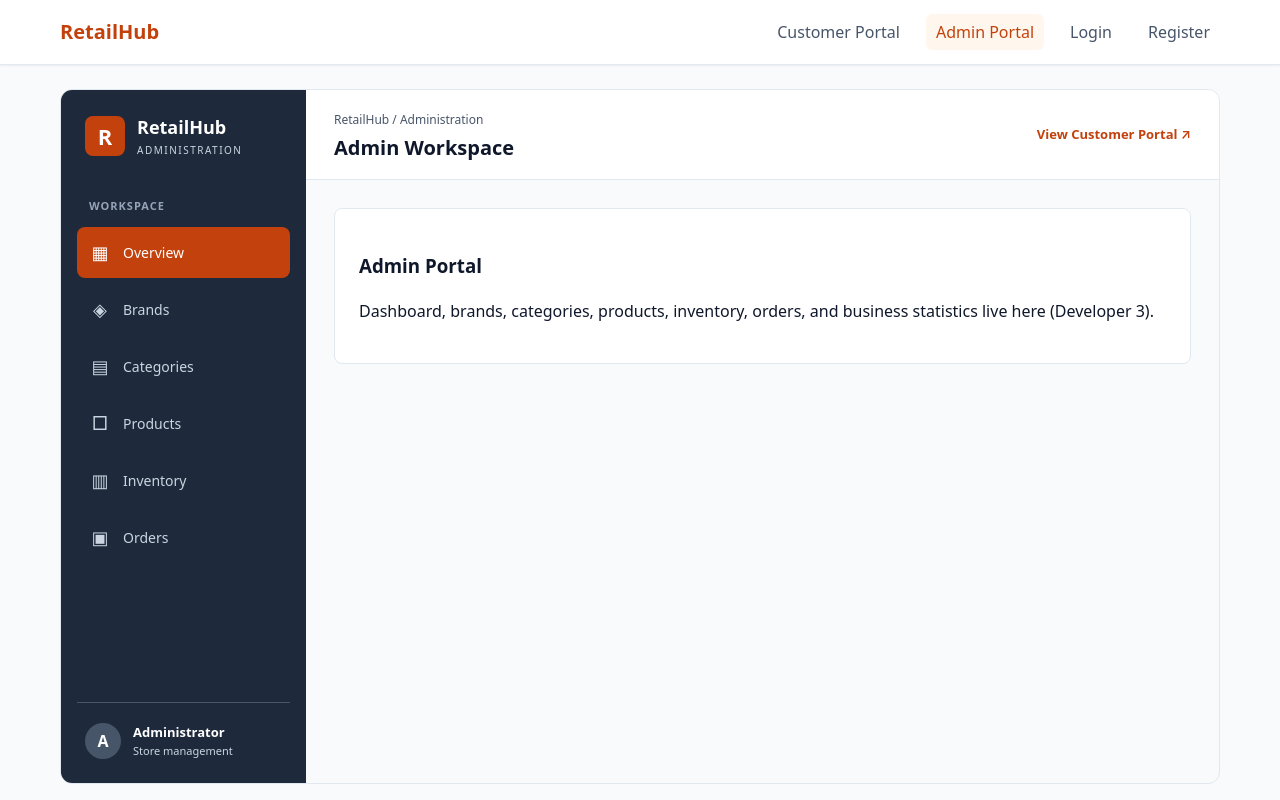
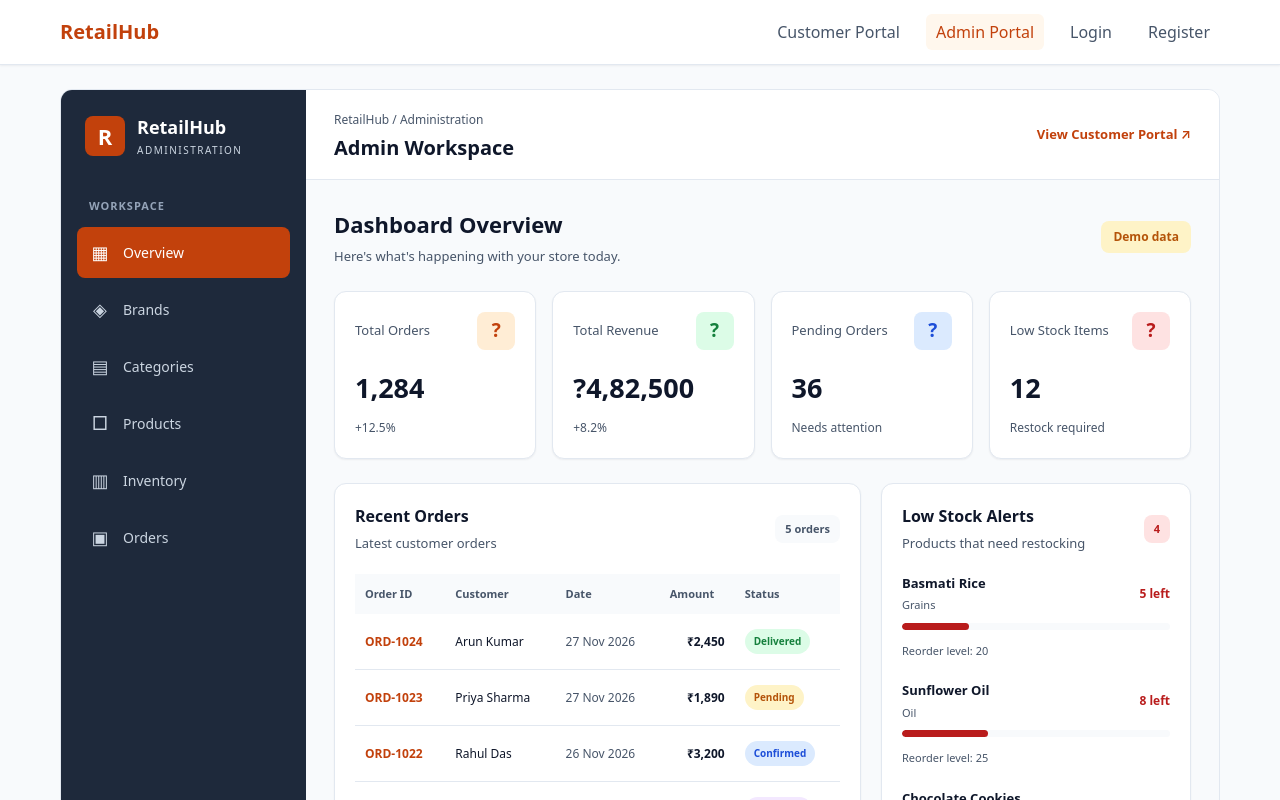
Before and after one commit to the-AbdulRafik/Retail-hub, an Angular app in the folder frontend/retail-hub-ui/: page /admin in a window 1280 px wide. Shown: the top 800 px of the page. Built offline with nearby package versions, Linux system fonts and the light colour scheme.

Commit message:
feat(admin): add dashboard overview and store metrics

```diff
--- /dev/null
+++ b/frontend/retail-hub-ui/src/app/features/admin/pages/admin-dashboard/admin-dashboard.css
@@ -0,0 +1,311 @@
+:host {
+  display: block;
+}
+
+.dashboard {
+  display: grid;
+  gap: 24px;
+}
+
+.page-heading {
+  display: flex;
+  justify-content: space-between;
+  align-items: center;
+  gap: 16px;
+}
+
+.page-heading h2 {
+  margin: 0;
+  color: var(--color-text);
+  font-size: 22px;
+}
+
+.page-heading p,
+.panel-heading p {
+  margin: 6px 0 0;
+  color: var(--color-text-muted);
+  font-size: 13px;
+}
+
+.demo-label {
+  padding: 7px 12px;
+  color: var(--color-warning);
+  background: #fef3c7;
+  border-radius: var(--radius-md);
+  font-size: 12px;
+  font-weight: 700;
+}
+
+.stats-grid {
+  display: grid;
+  grid-template-columns: repeat(4, minmax(0, 1fr));
+  gap: 16px;
+}
+
+.stat-card,
+.panel {
+  background: var(--color-surface);
+  border: 1px solid var(--color-border);
+  border-radius: var(--radius-lg);
+  box-shadow: var(--shadow-sm);
+}
+
+.stat-card {
+  padding: 20px;
+}
+
+.stat-top {
+  display: flex;
+  align-items: center;
+  justify-content: space-between;
+  gap: 8px;
+}
+
+.stat-label {
+  color: var(--color-text-muted);
+  font-size: 13px;
+}
+
+.stat-icon {
+  width: 38px;
+  height: 38px;
+  display: grid;
+  place-items: center;
+  border-radius: var(--radius-md);
+  font-size: 19px;
+  font-weight: 700;
+}
+
+.stat-icon.orange {
+  color: var(--color-primary);
+  background: #ffedd5;
+}
+
+.stat-icon.green {
+  color: var(--color-success);
+  background: #dcfce7;
+}
+
+.stat-icon.blue {
+  color: #1d4ed8;
+  background: #dbeafe;
+}
+
+.stat-icon.red {
+  color: var(--color-danger);
+  background: #fee2e2;
+}
+
+.stat-card h3 {
+  margin: 18px 0 6px;
+  color: var(--color-text);
+  font-size: 27px;
+}
+
+.stat-change {
+  color: var(--color-text-muted);
+  font-size: 12px;
+}
+
+.dashboard-grid {
+  display: grid;
+  grid-template-columns: minmax(0, 1.7fr) minmax(280px, 1fr);
+  gap: 20px;
+  align-items: start;
+}
+
+.panel {
+  min-width: 0;
+  padding: 20px;
+}
+
+.panel-heading {
+  display: flex;
+  justify-content: space-between;
+  align-items: center;
+  gap: 12px;
+  margin-bottom: 20px;
+}
+
+.panel-heading h3 {
+  margin: 0;
+  color: var(--color-text);
+  font-size: 16px;
+}
+
+.record-count,
+.alert-count {
+  padding: 6px 10px;
+  color: var(--color-text-muted);
+  background: var(--color-bg);
+  border-radius: var(--radius-md);
+  font-size: 11px;
+  font-weight: 600;
+}
+
+.alert-count {
+  color: var(--color-danger);
+  background: #fee2e2;
+}
+
+.table-wrapper {
+  width: 100%;
+  overflow-x: auto;
+}
+
+table {
+  width: 100%;
+  border-collapse: collapse;
+  white-space: nowrap;
+  text-align: left;
+}
+
+th {
+  padding: 12px 10px;
+  color: var(--color-text-muted);
+  background: var(--color-bg);
+  font-size: 11px;
+  font-weight: 700;
+}
+
+td {
+  padding: 15px 10px;
+  border-bottom: 1px solid var(--color-border);
+  color: var(--color-text);
+  font-size: 12px;
+}
+
+tbody tr:last-child td {
+  border-bottom: none;
+}
+
+.order-id {
+  color: var(--color-primary);
+  font-weight: 700;
+}
+
+.date-cell {
+  color: var(--color-text-muted);
+}
+
+.amount-cell {
+  text-align: right;
+  font-weight: 600;
+}
+
+.status-badge {
+  display: inline-block;
+  padding: 5px 9px;
+  border-radius: 20px;
+  font-size: 10px;
+  font-weight: 700;
+}
+
+.status-badge.delivered {
+  color: var(--color-success);
+  background: #dcfce7;
+}
+
+.status-badge.pending {
+  color: var(--color-warning);
+  background: #fef3c7;
+}
+
+.status-badge.confirmed {
+  color: #1d4ed8;
+  background: #dbeafe;
+}
+
+.status-badge.preparing {
+  color: #7e22ce;
+  background: #f3e8ff;
+}
+
+.status-badge.cancelled {
+  color: var(--color-danger);
+  background: #fee2e2;
+}
+
+.stock-list {
+  display: grid;
+  gap: 22px;
+}
+
+.stock-item {
+  display: grid;
+  gap: 9px;
+}
+
+.stock-info {
+  display: flex;
+  justify-content: space-between;
+  align-items: center;
+  gap: 10px;
+}
+
+.stock-info strong,
+.stock-info small {
+  display: block;
+}
+
+.stock-info strong {
+  color: var(--color-text);
+  font-size: 13px;
+}
+
+.stock-info small,
+.reorder-text {
+  margin-top: 4px;
+  color: var(--color-text-muted);
+  font-size: 11px;
+}
+
+.stock-quantity {
+  color: var(--color-danger);
+  font-size: 12px;
+  font-weight: 700;
+  white-space: nowrap;
+}
+
+.stock-track {
+  height: 7px;
+  overflow: hidden;
+  background: var(--color-bg);
+  border-radius: 10px;
+}
+
+.stock-progress {
+  display: block;
+  height: 100%;
+  background: var(--color-danger);
+  border-radius: 10px;
+}
+
+@media (max-width: 1100px) {
+  .stats-grid {
+    grid-template-columns: repeat(2, minmax(0, 1fr));
+  }
+
+  .dashboard-grid {
+    grid-template-columns: 1fr;
+  }
+}
+
+@media (max-width: 600px) {
+  .page-heading {
+    align-items: flex-start;
+    flex-direction: column;
+  }
+
+  .stats-grid {
+    grid-template-columns: 1fr;
+  }
+
+  .stat-card {
+    padding: 16px;
+  }
+
+  .panel {
+    padding: 14px;
+  }
+}
--- /dev/null
+++ b/frontend/retail-hub-ui/src/app/features/admin/pages/admin-dashboard/admin-dashboard.html
@@ -0,0 +1,115 @@
+<section class="dashboard">
+  <div class="page-heading">
+    <div>
+      <h2>Dashboard Overview</h2>
+      <p>Here's what's happening with your store today.</p>
+    </div>
+
+    <span class="demo-label">Demo data</span>
+  </div>
+
+  <section class="stats-grid" aria-label="Store statistics">
+    @for (stat of stats; track stat.label) {
+      <article class="stat-card">
+        <div class="stat-top">
+          <span class="stat-label">{{ stat.label }}</span>
+          <span class="stat-icon" [class]="stat.tone">
+            {{ stat.icon }}
+          </span>
+        </div>
+
+        <h3>{{ stat.value }}</h3>
+        <span class="stat-change">{{ stat.change }}</span>
+      </article>
+    }
+  </section>
+
+  <section class="dashboard-grid">
+    <article class="panel orders-panel">
+      <div class="panel-heading">
+        <div>
+          <h3>Recent Orders</h3>
+          <p>Latest customer orders</p>
+        </div>
+        <span class="record-count">{{ recentOrders.length }} orders</span>
+      </div>
+
+      <div class="table-wrapper">
+        <table>
+          <thead>
+            <tr>
+              <th>Order ID</th>
+              <th>Customer</th>
+              <th>Date</th>
+              <th>Amount</th>
+              <th>Status</th>
+            </tr>
+          </thead>
+
+          <tbody>
+            @for (order of recentOrders; track order.orderNumber) {
+              <tr>
+                <td class="order-id">{{ order.orderNumber }}</td>
+                <td>{{ order.customer }}</td>
+                <td class="date-cell">{{ order.date }}</td>
+                <td class="amount-cell">
+                  {{ order.amount | currency:'INR':'symbol':'1.0-0' }}
+                </td>
+                <td>
+                  <span class="status-badge" [class]="order.status.toLowerCase()">
+                    {{ order.status }}
+                  </span>
+                </td>
+              </tr>
+            }
+          </tbody>
+        </table>
+      </div>
+    </article>
+
+    <article class="panel inventory-panel">
+      <div class="panel-heading">
+        <div>
+          <h3>Low Stock Alerts</h3>
+          <p>Products that need restocking</p>
+        </div>
+        <span class="alert-count">{{ lowStockProducts.length }}</span>
+      </div>
+
+      <div class="stock-list">
+        @for (product of lowStockProducts; track product.name) {
+          <div class="stock-item">
+            <div class="stock-info">
+              <div>
+                <strong>{{ product.name }}</strong>
+                <small>{{ product.category }}</small>
+              </div>
+
+              <span class="stock-quantity">
+                {{ product.stock }} left
+              </span>
+            </div>
+
+            <div
+              class="stock-track"
+              role="progressbar"
+              [attr.aria-valuenow]="product.stock"
+              [attr.aria-valuemin]="0"
+              [attr.aria-valuemax]="product.reorderLevel"
+              [attr.aria-label]="product.name + ' stock level'"
+            >
+              <span
+                class="stock-progress"
+                [style.width.%]="(product.stock / product.reorderLevel) * 100"
+              ></span>
+            </div>
+
+            <small class="reorder-text">
+              Reorder level: {{ product.reorderLevel }}
+            </small>
+          </div>
+        }
+      </div>
+    </article>
+  </section>
+</section>
--- a/frontend/retail-hub-ui/src/app/features/admin/pages/admin-dashboard/admin-dashboard.ts
+++ b/frontend/retail-hub-ui/src/app/features/admin/pages/admin-dashboard/admin-dashboard.ts
@@ -1,20 +1,34 @@
+import { CurrencyPipe } from '@angular/common';
 import { Component } from '@angular/core';
 
 @Component({
   selector: 'app-admin-dashboard',
-  template: `
-    <section class="placeholder-panel">
-      <h1>Admin Portal</h1>
-      <p>Dashboard, brands, categories, products, inventory, orders, and business statistics live here (Developer 3).</p>
-    </section>
-  `,
-  styles: `
-    .placeholder-panel {
-      padding: 1.5rem;
-      background: var(--color-surface);
-      border: 1px solid var(--color-border);
-      border-radius: var(--radius-md);
-    }
-  `,
+  imports: [CurrencyPipe],
+  templateUrl: './admin-dashboard.html',
+  styleUrl: './admin-dashboard.css',
 })
-export class AdminDashboard {}
+export class AdminDashboard {
+  protected readonly isDemoData = true;
+
+  protected readonly stats = [
+    { label: 'Total Orders', value: '1,284', change: '+12.5%', icon: '?', tone: 'orange' },
+    { label: 'Total Revenue', value: '?4,82,500', change: '+8.2%', icon: '?', tone: 'green' },
+    { label: 'Pending Orders', value: '36', change: 'Needs attention', icon: '?', tone: 'blue' },
+    { label: 'Low Stock Items', value: '12', change: 'Restock required', icon: '?', tone: 'red' },
+  ];
+
+  protected readonly recentOrders = [
+    { orderNumber: 'ORD-1024', customer: 'Arun Kumar', date: '27 Nov 2026', amount: 2450, status: 'Delivered' },
+    { orderNumber: 'ORD-1023', customer: 'Priya Sharma', date: '27 Nov 2026', amount: 1890, status: 'Pending' },
+    { orderNumber: 'ORD-1022', customer: 'Rahul Das', date: '26 Nov 2026', amount: 3200, status: 'Confirmed' },
+    { orderNumber: 'ORD-1021', customer: 'Meena Devi', date: '26 Nov 2026', amount: 950, status: 'Preparing' },
+    { orderNumber: 'ORD-1020', customer: 'Karthik Raj', date: '25 Nov 2026', amount: 1750, status: 'Cancelled' },
+  ];
+
+  protected readonly lowStockProducts = [
+    { name: 'Basmati Rice', category: 'Grains', stock: 5, reorderLevel: 20 },
+    { name: 'Sunflower Oil', category: 'Oil', stock: 8, reorderLevel: 25 },
+    { name: 'Chocolate Cookies', category: 'Snacks', stock: 3, reorderLevel: 15 },
+    { name: 'Wheat Flour', category: 'Grains', stock: 10, reorderLevel: 30 },
+  ];
+}
```
